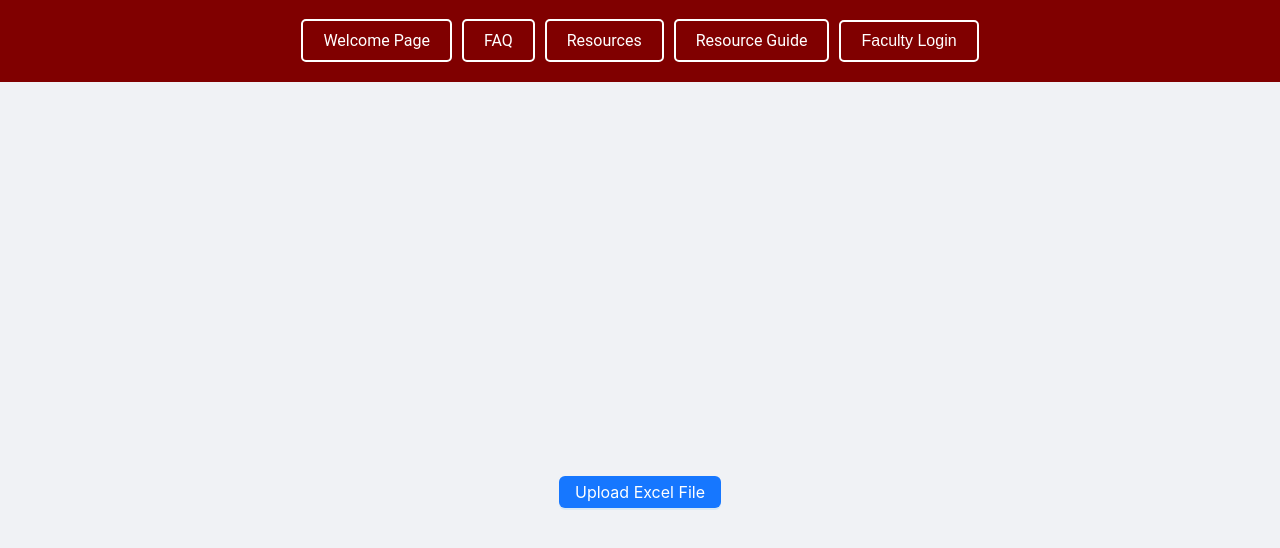
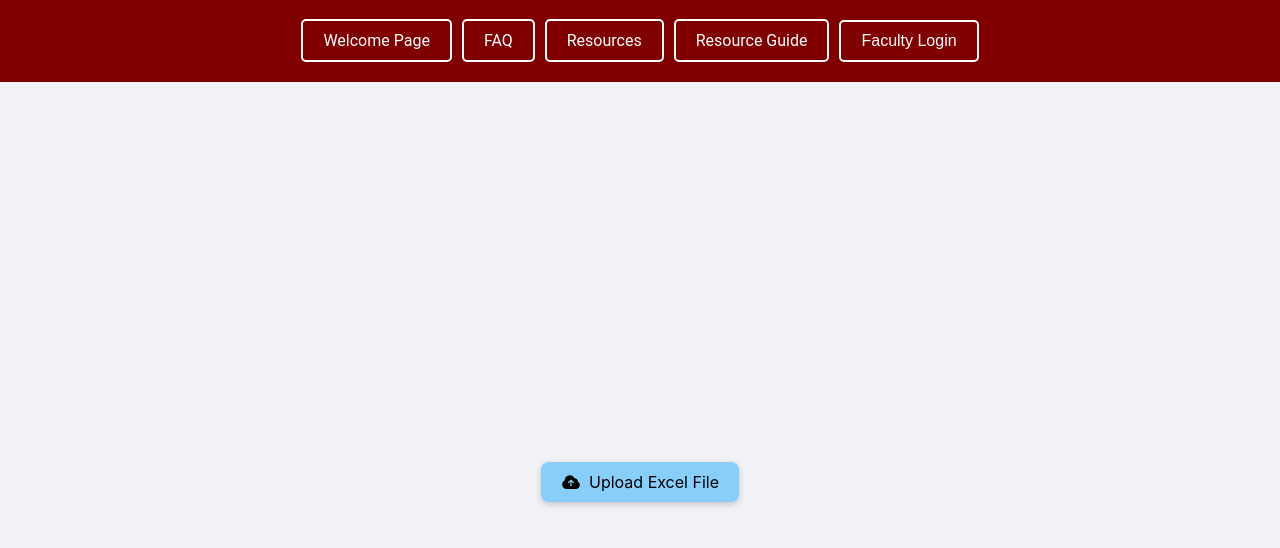
Before and after one commit to haynes418/TruencyTwo, a React (Create React App) app in the folder react-proj/: page /fileupload in a window 1280 px wide. Shown: the top 548 px of the page. Built offline with nearby package versions, Linux system fonts and the light colour scheme.

Commit message:
Updated upload file button

```diff
--- a/react-proj/package.json
+++ b/react-proj/package.json
@@ -14,6 +14,7 @@
     "papaparse": "^5.5.2",
     "react": "^19.0.0",
     "react-dom": "^19.0.0",
+    "react-icons": "^5.5.0",
     "react-router-dom": "^7.5.0",
     "react-scripts": "5.0.1",
     "web-vitals": "^2.1.4",
--- a/react-proj/src/App.css
+++ b/react-proj/src/App.css
@@ -473,3 +473,21 @@ body {
   height: 90px;
   margin-bottom: 8px;
 }
+
+.upload-button {
+  background-color: #87cefa;
+  color: #000;
+  border: none;
+  border-radius: 8px;
+  padding: 20px 20px;
+  font-size: 16px;
+  cursor: pointer;
+  display: flex;
+  align-items: center;
+  gap: 8px;
+  box-shadow: 0 2px 6px rgba(0, 0, 0, 0.2);
+  transition: background-color 0.3s ease;
+}
+.upload-button:hover {
+  background-color: #5ab0e8;
+}
--- a/react-proj/src/Pages/FileUpload.jsx
+++ b/react-proj/src/Pages/FileUpload.jsx
@@ -3,6 +3,8 @@ import React, { useState } from 'react';
 import { Button, message, Spin } from 'antd'; // Ant Design components
 import * as XLSX from 'xlsx';  // Import xlsx library for reading Excel files
 import axios from 'axios'; // For making the API request
+import { HiCloudArrowUp } from "react-icons/hi2";
+
 
 const FileUpload = () => {
   const [isLoading, setIsLoading] = useState(false);
@@ -77,8 +79,10 @@ const FileUpload = () => {
           <Button
             type="primary"
             onClick={() => document.querySelector('input[type="file"]').click()}
-            style={styles.uploadButton}
+            className="upload-button"
           >
+            {/* <span role="img" aria-label='upload'>☁️</span> */}
+            <HiCloudArrowUp style={{ fontSize: '20px' }} />
             Upload Excel File
           </Button>
         </div>
```
Also changed, not shown: 1 other file (tests, documents, lock files or other folders).
